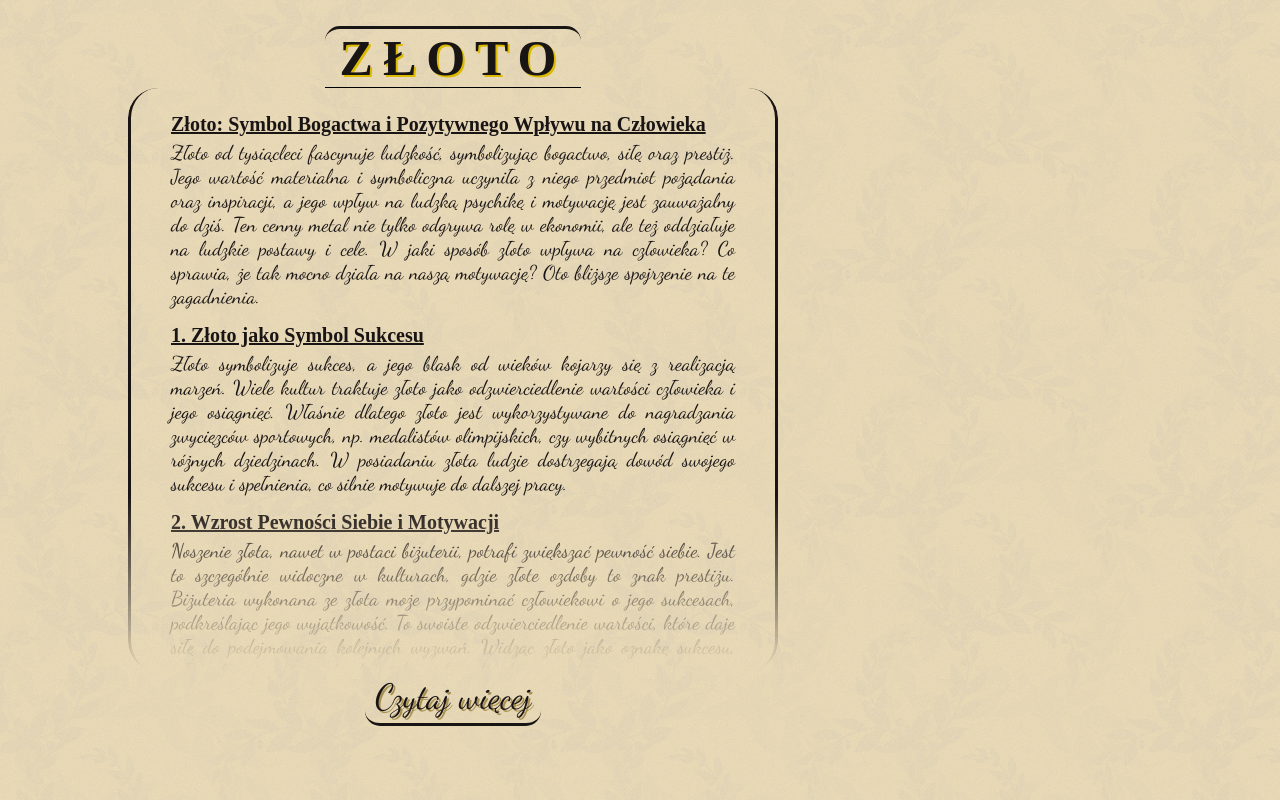
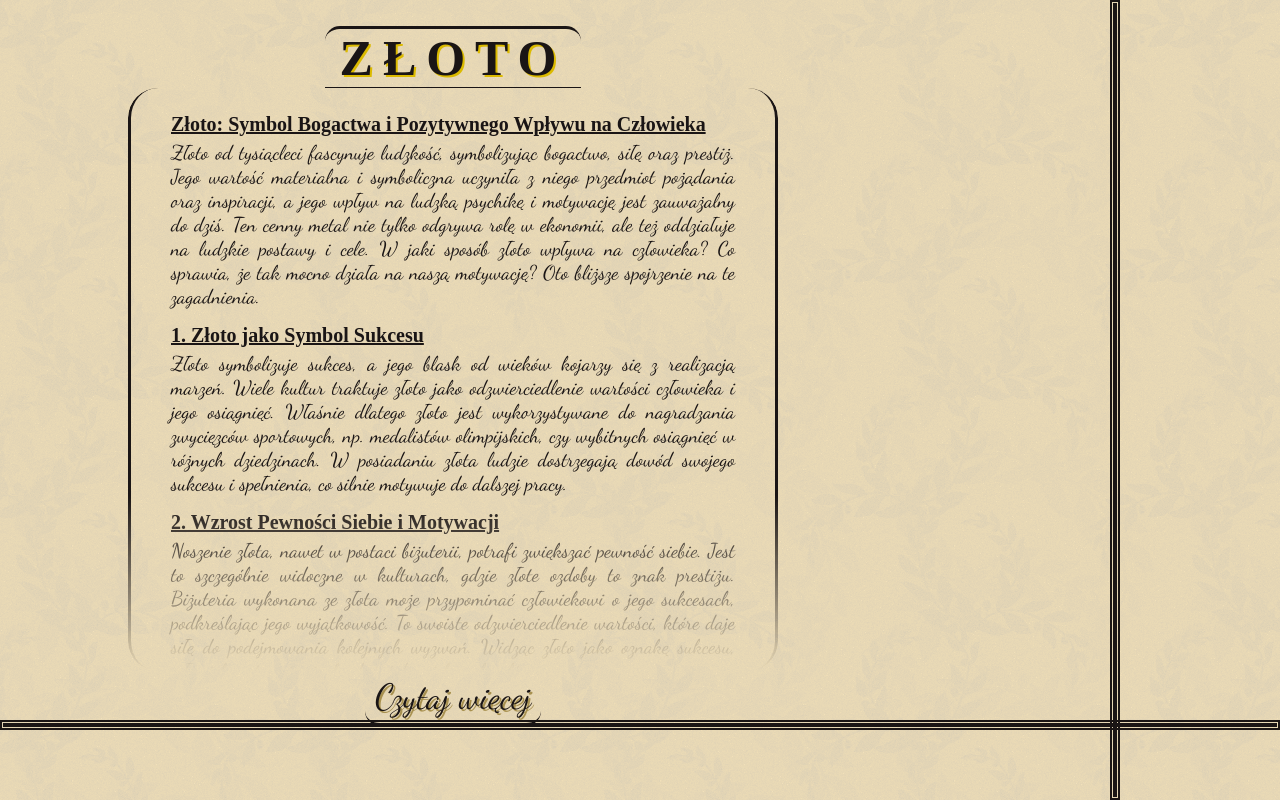
Before and after one commit to Klemciak/aurumMotivatio, a React (Create React App) app: page /article in a window 1280 px wide. Built offline with nearby package versions, Linux system fonts and the light colour scheme; the HTML template or start-up script is replaced by a standard one; a web font is replaced by a local one.

Commit message:
finish article page

```diff
--- a/src/pages/article/Article.jsx
+++ b/src/pages/article/Article.jsx
@@ -2,19 +2,73 @@ import React, { useState, useEffect } from "react";
 import "./Article.scss";
 import ScrollDown from "../../components/scroll/scrollDown/scrollDown";
 import ScrollUp from "../../components/scroll/scrollUp/scrollUp";
-import useScrollNavigation from "../../components/scroll/scrollHook/useScrollNavigation";
+import { motion } from "framer-motion";
+import { useNavigate } from "react-router-dom";
 
 const Article = () => {
-  const downRoute = "/about"; // Przykład ścieżki przy przewijaniu w dół
-  const upRoute = "/"; // Przykład ścieżki przy przewijaniu w górę
+  const navigate = useNavigate();
+  const downRoute = "/about";
+  const upRoute = "/";
 
   const [cameraOrbit, setCameraOrbit] = useState("30deg 70deg auto");
-  // Używamy naszego custom hooka z dwoma zmiennymi
-  useScrollNavigation(downRoute, upRoute);
+  const [isOpen, setIsOpen] = useState(false);
+  const [isAnimating, setIsAnimating] = useState(false);
+  const [direction, setDirection] = useState(null);
+
+  // Obsługa przewijania (scrolling)
+  const handleScrollAttempt = (e) => {
+    console.log(e.deltaY);
+    if (!isAnimating) {
+      setIsAnimating(true);
+      if (e.deltaY > 0) {
+        setTimeout(() => {
+          setCameraOrbit("-30deg 70deg auto");
+        }, 2000);
+        setDirection("down");
+      } else if (e.deltaY < 0) {
+        setTimeout(() => {
+          setCameraOrbit("0deg 60deg auto");
+        }, 2000);
+        setDirection("up");
+      }
+    }
+  };
+
+  useEffect(() => {
+    const articleElement = document.getElementById("article-home");
+
+    articleElement?.addEventListener("wheel", handleScrollAttempt);
+
+    return () => {
+      articleElement?.removeEventListener("wheel", handleScrollAttempt);
+    };
+  }, [isAnimating]);
+
+  const handleAnimationComplete = () => {
+    if (direction === "down") {
+      navigate(downRoute, { replace: true });
+    } else if (direction === "up") {
+      navigate(upRoute, { replace: true });
+    }
+
+    setIsAnimating(false);
+    setDirection(null);
+  };
+
+  const togglePopup = () => {
+    setIsOpen((isOpen) => !isOpen);
+  };
   return (
     <>
-      <div className="article-home">
-        <div className="article-text">
+      <div className="article-home" id="article-home">
+        <motion.div
+          animate={{
+            opacity: direction ? 0 : 1,
+          }}
+          initial={{ opacity: 0 }}
+          transition={{ duration: 3 }}
+          className="article-text"
+        >
           <h2>Złoto</h2>
           <div className="text">
             <h3>Złoto: Symbol Bogactwa i Pozytywnego Wpływu na Człowieka</h3>
@@ -148,20 +202,51 @@ const Article = () => {
               podnoszenia standardów życiowych.
             </p>
           </div>
-          <button>Czytaj więcej</button>
-        </div>
-        <div className="article-skull">
+          <button onClick={togglePopup}>Czytaj więcej</button>
+        </motion.div>
+        <motion.div
+          className="article-skull"
+          animate={{
+            x:
+              direction === "down"
+                ? `calc(-100%)`
+                : direction === "up"
+                ? `calc(-50%)`
+                : "0",
+            opacity: 1,
+          }}
+          initial={{ x: "0" }}
+          transition={{ duration: 3.5 }}
+          onAnimationComplete={handleAnimationComplete}
+        >
           <model-viewer
             src="./images/compressed_skull.glb"
             alt="Model czaszki 3D"
             camera-orbit={cameraOrbit}
             style={{ width: "100%", height: "100%" }}
           />
-        </div>
+        </motion.div>
+        <motion.span
+          className="border-horizontally"
+          animate={{
+            x: direction ? "-100%" : "0%", // Jeśli direction jest różne od null, przesuwamy o -100%, w przeciwnym wypadku ustawiamy 0%
+          }}
+          initial={{ x: "120%" }} // Początkowa pozycja bez przesunięcia
+          transition={{ duration: 2 }}
+        ></motion.span>
+        <motion.span
+          className="border-vertically"
+          animate={{
+            y: direction ? "-100%" : "0%",
+          }}
+          initial={{ y: "120%" }}
+          transition={{ duration: 2 }}
+        ></motion.span>
         <ScrollUp />
         <ScrollDown />
       </div>
-      <div className="article-popup">
+
+      <div className={`article-popup ${isOpen ? "fade-in" : "fade-out"}`}>
         <h2>Złoto</h2>
         <div className="text">
           <h3>Złoto: Symbol Bogactwa i Pozytywnego Wpływu na Człowieka</h3>
@@ -293,6 +378,7 @@ const Article = () => {
             standardów życiowych.
           </p>
         </div>
+        <button onClick={togglePopup}>X</button>
       </div>
     </>
   );
--- a/src/pages/article/Article.scss
+++ b/src/pages/article/Article.scss
@@ -28,7 +28,7 @@
     letter-spacing: 10px;
     text-shadow: 2px 2px 0px $color-gold;
     border-top: 3px solid $color-black;
-    border-bottom: 1px solid black;
+    border-bottom: 1px solid $color-black;
     border-radius: 15px 15px 0 0;
     &::selection {
       background-color: $color-black;
@@ -79,9 +79,12 @@
     padding: 15px 0 5px;
     text-decoration: underline;
   }
-  &::selection {
-    background-color: $color-black;
-    color: $color-gold;
+  & p,
+  & h3 {
+    &::selection {
+      background-color: $color-black;
+      color: $color-gold;
+    }
   }
 }
 .article-skull {
@@ -91,12 +94,146 @@
   height: 950px;
   width: 800px;
 }
+.border-horizontally {
+  width: 100%;
+  height: 0;
+  position: absolute;
+  bottom: 70px;
+  right: 0;
+  border: 5px double $color-black;
+}
+.border-vertically {
+  height: 100%;
+  width: 0;
+  position: absolute;
+  right: 160px;
+  bottom: 0;
+  border: 5px double $color-black;
+}
 .article-popup {
-  display: none;
   position: absolute;
   top: 0;
   left: 0;
-  background-color: white;
+  display: flex;
+  flex-direction: column;
+  justify-content: start;
+  align-items: center;
+  background-color: rgba(0, 0, 0, 0.7);
   width: 100%;
   height: 100%;
+  color: $color-gold;
+  & h2 {
+    padding: 0 15px;
+    margin-bottom: 50px;
+    font-family: $font-title;
+    font-size: 50px;
+    text-transform: uppercase;
+    letter-spacing: 10px;
+    text-shadow: 2px 2px 0px $color-black;
+    border: 4px solid $color-black;
+    border-top: none;
+    border-radius: 20px;
+    background-color: rgba(0, 0, 0, 0.6);
+    &::selection {
+      background-color: $color-black;
+      color: $color-gold;
+    }
+  }
+  & button {
+    position: absolute;
+    top: 10px;
+    right: 30px;
+    width: 80px;
+    height: 80px;
+    font-size: 50px;
+    font-family: $font-text;
+    font-weight: bold;
+    border: 4px solid $color-black;
+    color: $color-gold;
+    text-shadow: 2px 2px 0px $color-black;
+    border-radius: 20px;
+    background-color: rgba(0, 0, 0, 0.6);
+    transition: 0.2s;
+    &:active {
+      scale: 0.8;
+      color: $color-darkGold;
+      background-color: $color-black;
+    }
+    &:hover {
+      scale: 1.1;
+      background-color: $color-black;
+    }
+    &::selection {
+      background-color: $color-black;
+      color: $color-gold;
+    }
+  }
 }
+
+.article-popup.fade-in {
+  display: flex;
+  animation: fadeIn 0.5s ease-out forwards;
+  overflow: hidden;
+}
+
+.article-popup.fade-out {
+  display: none;
+  animation: fadeOut 0.5s ease-in forwards;
+  overflow: hidden;
+}
+
+@keyframes fadeIn {
+  from {
+    display: none;
+    opacity: 0;
+  }
+  to {
+    display: flex;
+    opacity: 1;
+  }
+}
+
+@keyframes fadeOut {
+  from {
+    display: flex;
+    opacity: 1;
+  }
+  to {
+    display: none;
+    opacity: 0;
+  }
+}
+.article-popup .text {
+  width: 1000px;
+  padding: 10px 30px;
+  overflow-y: scroll;
+  margin-bottom: 50px;
+  border: 4px solid $color-black;
+  border-radius: 20px;
+  background: linear-gradient(90deg, #f1e0bae6 97%, rgb(0, 0, 0) 99%);
+  color: $color-black;
+  scrollbar-width: auto;
+  scrollbar-color: $color-gold rgba(0, 0, 0, 0);
+
+  & h3 {
+    font-family: $font-title;
+    color: $color-darkGold;
+    text-shadow: 2px 2px 0px $color-black;
+    font-size: 35px;
+    text-decoration: underline;
+    &::selection {
+      background-color: $color-black;
+      color: $color-gold;
+    }
+  }
+  & p {
+    font-family: $font-text;
+    font-weight: bold;
+    font-size: 25px;
+    padding: 7px 0 35px;
+    &::selection {
+      background-color: $color-black;
+      color: $color-gold;
+    }
+  }
+}
--- a/src/pages/home/Home.jsx
+++ b/src/pages/home/Home.jsx
@@ -8,7 +8,6 @@ const Home = () => {
   const navigate = useNavigate();
 
   const downRoute = "/article";
-  const upRoute = "/about";
 
   const [isAnimating, setIsAnimating] = useState(false);
   const [direction, setDirection] = useState(null);
@@ -20,7 +19,7 @@ const Home = () => {
     if (!isAnimating) {
       setIsAnimating(true);
       if (e.deltaY > 0) {
-        setDirection("right");
+        setDirection("down");
         if (intervalId) {
           clearInterval(intervalId);
           setTimeout(() => {
@@ -28,8 +27,6 @@ const Home = () => {
             setCameraOrbit("30deg 70deg auto");
           }, 2000);
         }
-      } else if (e.deltaY < 0) {
-        setDirection("left"); //---------------------------------
       }
     }
   };
@@ -41,10 +38,8 @@ const Home = () => {
 
   // Funkcja uruchamiana po zakończeniu animacji
   const handleAnimationComplete = () => {
-    if (direction === "right") {
+    if (direction === "down") {
       navigate(downRoute, { replace: true });
-    } else if (direction === "left") {
-      navigate(upRoute, { replace: true }); //----------------------------
     }
 
     setIsAnimating(false);
@@ -122,12 +117,7 @@ const Home = () => {
       <motion.div
         className="home-skull"
         animate={{
-          x:
-            direction === "right"
-              ? `calc(-50% + 50%)`
-              : direction === "left"
-              ? `calc(-50% + 50%)`
-              : "-50%",
+          x: direction === "down" ? `calc(-50% + 50%)` : "-50%",
           opacity: 1,
         }}
         initial={{ x: "-50%" }}
```
